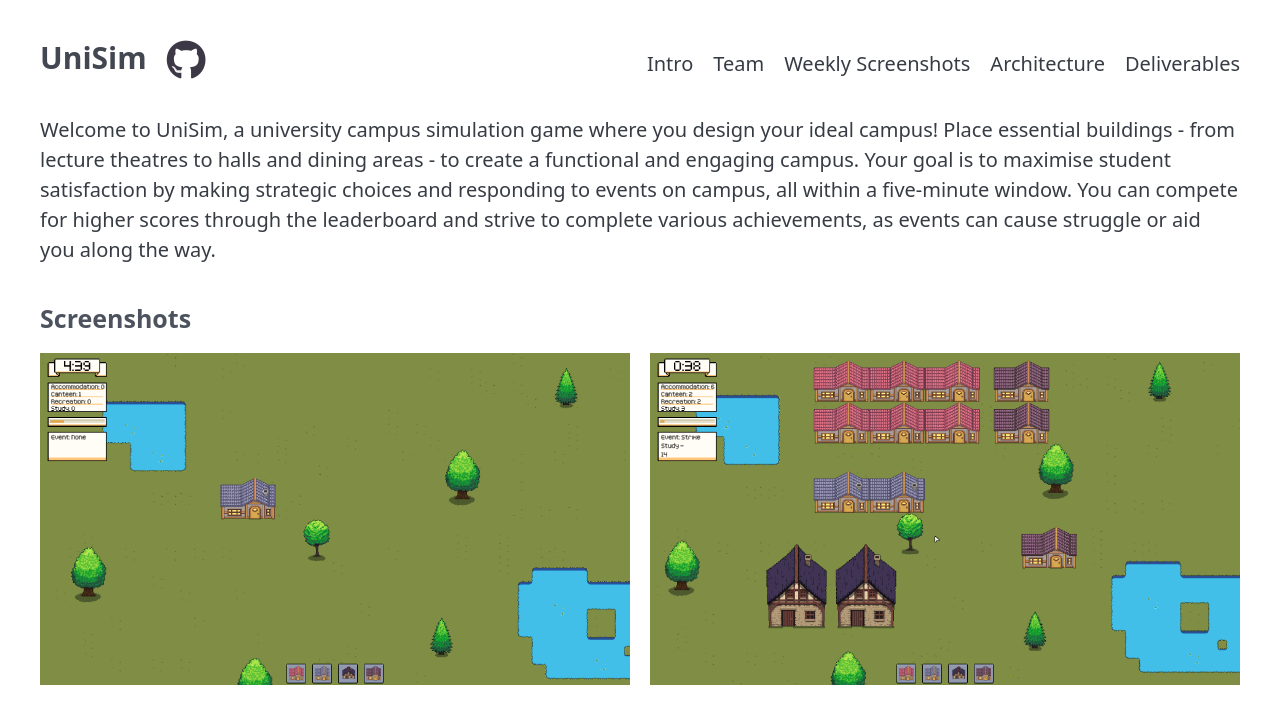
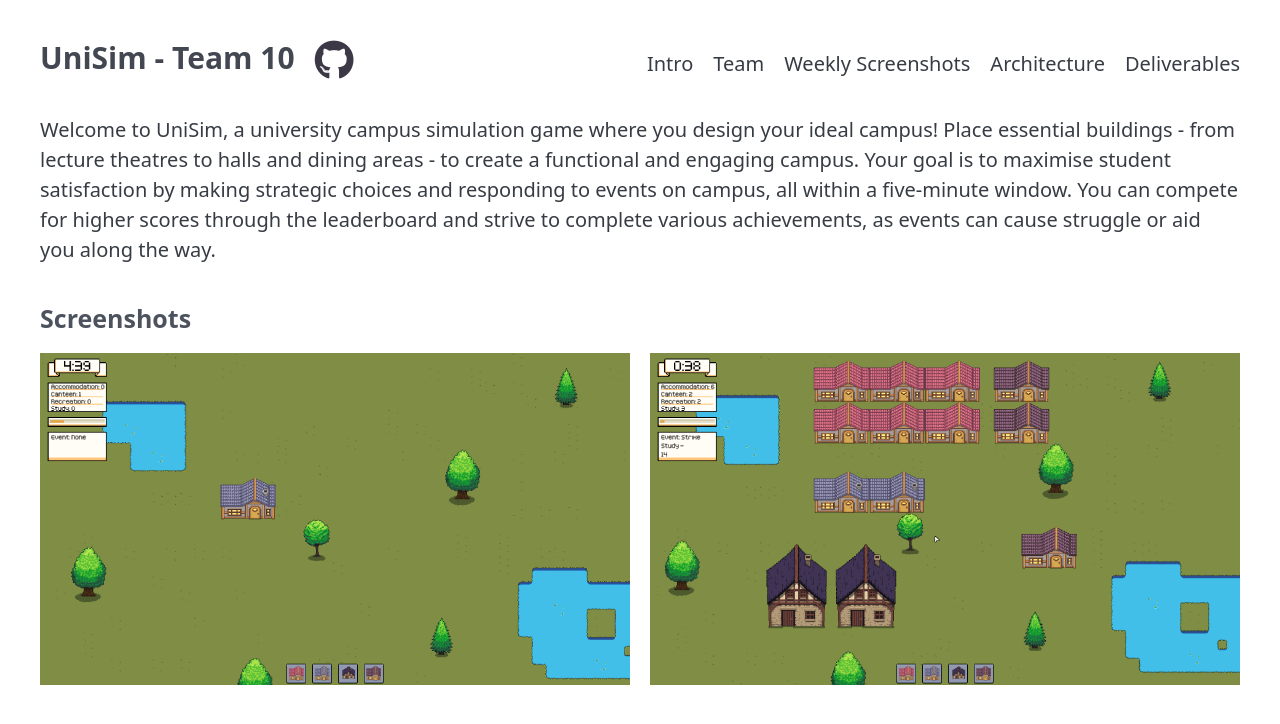
Before and after one commit to Neon-Team-10/neon-team-10.github.io, a plain HTML site: page index.html in a window 1280 px wide. Drawn offline with Linux system fonts and the light colour scheme.

Commit message:
Update title

```diff
--- a/index.html
+++ b/index.html
@@ -89,7 +89,7 @@
     <main class="container">
       <nav role="tab-control">
         <ul>
-          <li><h3>UniSim</h3></li>
+          <li><h3>UniSim - Team 10</h3></li>
           <li>
             <a href="https://github.com/Neon-Team-10/Assessment2">
               <span class="fa-brands fa-github fa-2xl gh-icon"></span>
```
